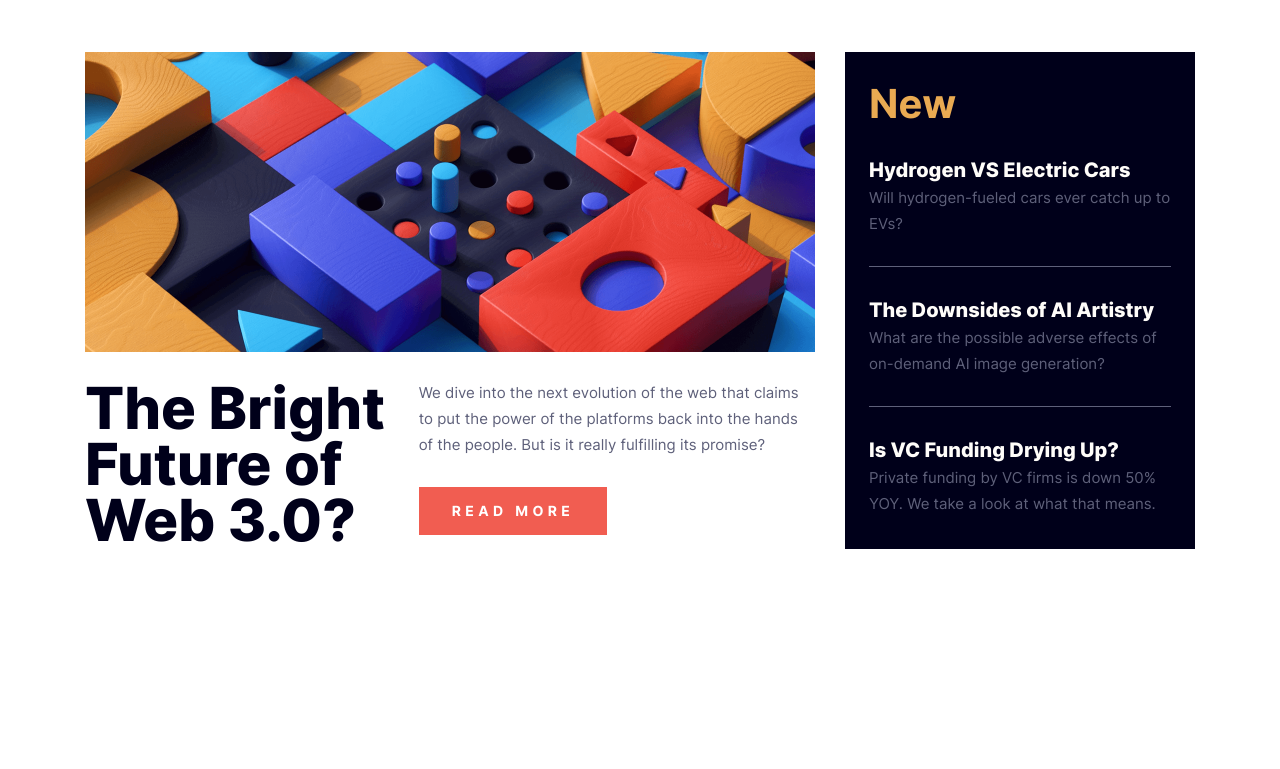
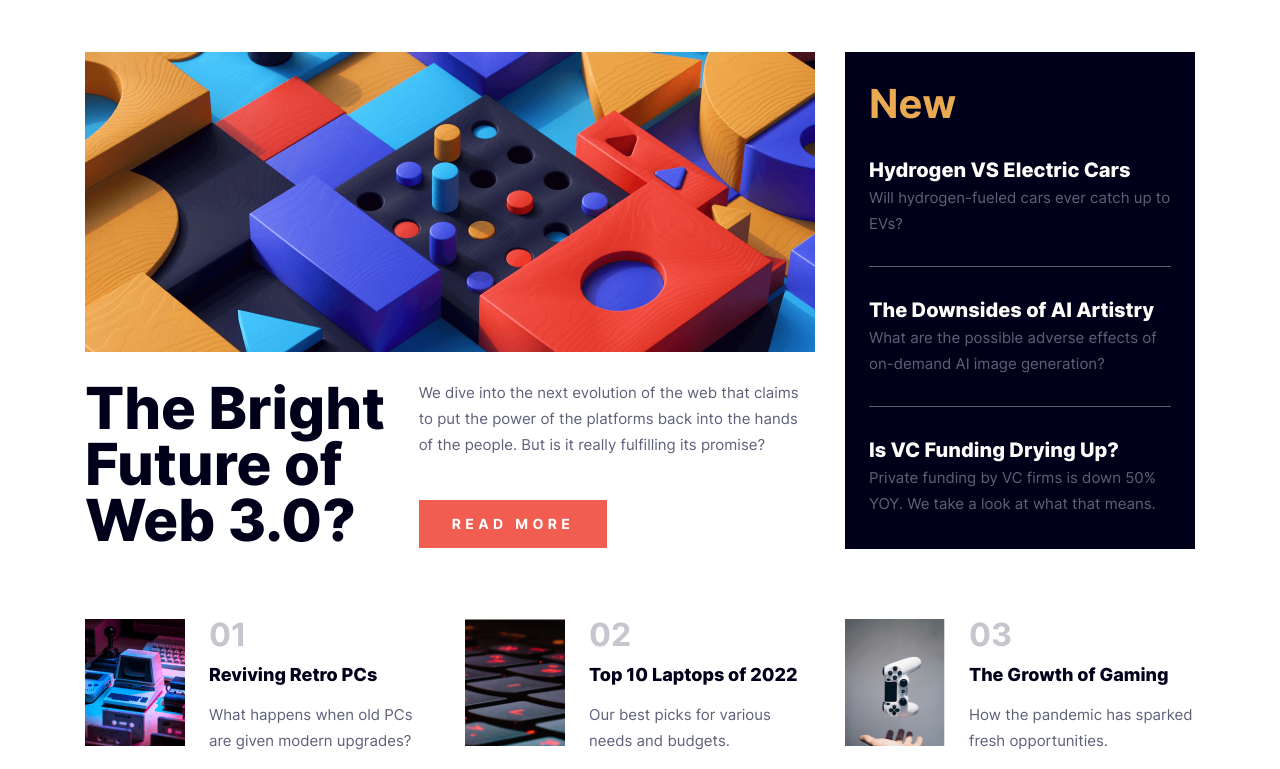
Before and after one commit to asadbekabdulhamidov/news-homepage, a plain HTML site: page index.html in a window 1280 px wide. Shown: the part 140-909 px from the top of the page. Before the commit the page ends 800 px from the top, so only its background shows below. Drawn offline with Linux system fonts and the light colour scheme.

Commit message:
website is complete html css part

```diff
--- a/css/style.css
+++ b/css/style.css
@@ -90,6 +90,9 @@ a {
 .main {
   padding-top: 27.5px;
 }
+.news {
+  margin-bottom: 35px;
+}
 
 .news-container {
   display: flex;
@@ -119,6 +122,7 @@ a {
   display: flex;
   flex-direction: column;
   align-items: flex-start;
+  justify-content: space-between;
 }
 .main-news-text {
   margin: 0;
@@ -154,6 +158,7 @@ a {
   border-bottom: 1px solid #5e607a;
   margin-bottom: 31px;
 }
+
 .secondary-news-link {
   font-size: 20px;
   line-height: 24px;
@@ -162,6 +167,66 @@ a {
   margin: 0;
   margin-bottom: 8px;
 }
+
+.secondary-news-link:hover {
+  color: #e9aa52;
+}
+
 .secondary-news-text {
   margin: 0;
 }
+
+/* TECNO-NEWS*/
+
+.tecno-news {
+  padding-top: 35px;
+}
+
+.tecno-news-container {
+}
+
+.tecno-news-list {
+  display: flex;
+  gap: 30px;
+}
+
+.tecno-news-item {
+  display: flex;
+  align-items: flex-start;
+  width: 350px;
+}
+
+.tecno-news-item-img {
+  width: 100px;
+  height: 127px;
+  margin-right: 24px;
+  flex-shrink: 0;
+}
+
+.tecno-news-info {
+}
+.tecno-news-item-counter {
+  margin: 0;
+  margin-bottom: 12px;
+  font-size: 32px;
+  line-height: 32px;
+  color: #c5c6ce;
+  font-weight: 700;
+}
+
+.tecno-news-item-link {
+  display: block;
+  font-weight: 800;
+  font-size: 18px;
+  line-height: 24px;
+  color: #00001a;
+  margin: 0;
+  margin-bottom: 9px;
+}
+
+.tecno-news-item-link:hover {
+  color: #f15d51;
+}
+
+.tecno-news-item-text {
+}
--- a/index.html
+++ b/index.html
@@ -4,6 +4,11 @@
     <meta charset="UTF-8" />
     <meta http-equiv="X-UA-Compatible" content="IE=edge" />
     <meta name="viewport" content="width=device-width, initial-scale=1.0" />
+    <link
+      rel="shortcut icon"
+      href="./images/news homwpage logo.svg"
+      type="image/x-icon"
+    />
     <title>News Homepage</title>
     <link rel="stylesheet" href="./css/style.css" />
   </head>
@@ -98,6 +103,65 @@
           </div>
         </div>
       </section>
+      <!-- teno news -->
+      <section class="tecno-news">
+        <div class="tecno-news-container container">
+          <ul class="tecno-news-list">
+            <li class="tecno-news-item">
+              <img
+                class="tecno-news-item-img"
+                src="./images/revving-retro-pc.png"
+                alt="Reviving Retro PCs"
+                width="100"
+                height="127"
+              />
+              <div class="tecno-news-info">
+                <h4 class="tecno-news-item-counter">01</h4>
+                <a class="tecno-news-item-link" href="#">Reviving Retro PCs</a>
+                <p class="tecno-news-item-text">
+                  What happens when old PCs are given modern upgrades?
+                </p>
+              </div>
+            </li>
+            <li class="tecno-news-item">
+              <img
+                class="tecno-news-item-img"
+                src="./images/top-10-laptops-of-2022.png"
+                alt="Top 10 Laptops of 2022"
+                width="100"
+                height="127"
+              />
+              <div class="tecno-news-info">
+                <h4 class="tecno-news-item-counter">02</h4>
+                <a class="tecno-news-item-link" href="#"
+                  >Top 10 Laptops of 2022</a
+                >
+                <p class="tecno-news-item-text">
+                  Our best picks for various needs and budgets.
+                </p>
+              </div>
+            </li>
+            <li class="tecno-news-item">
+              <img
+                class="tecno-news-item-img"
+                src="./images/the-growth-of-gaming.png"
+                alt="The Growth of Gaming"
+                width="100"
+                height="127"
+              />
+              <div class="tecno-news-info">
+                <h4 class="tecno-news-item-counter">03</h4>
+                <a class="tecno-news-item-link" href="#"
+                  >The Growth of Gaming</a
+                >
+                <p class="tecno-news-item-text">
+                  How the pandemic has sparked fresh opportunities.
+                </p>
+              </div>
+            </li>
+          </ul>
+        </div>
+      </section>
     </main>
     <!-- JS -->
     <script src="./js/main.js"></script>
```
Also changed, not shown: images/revving-retro-pc.png (added), images/the-growth-of-gaming.png (added), images/top-10-laptops-of-2022.png (added).
